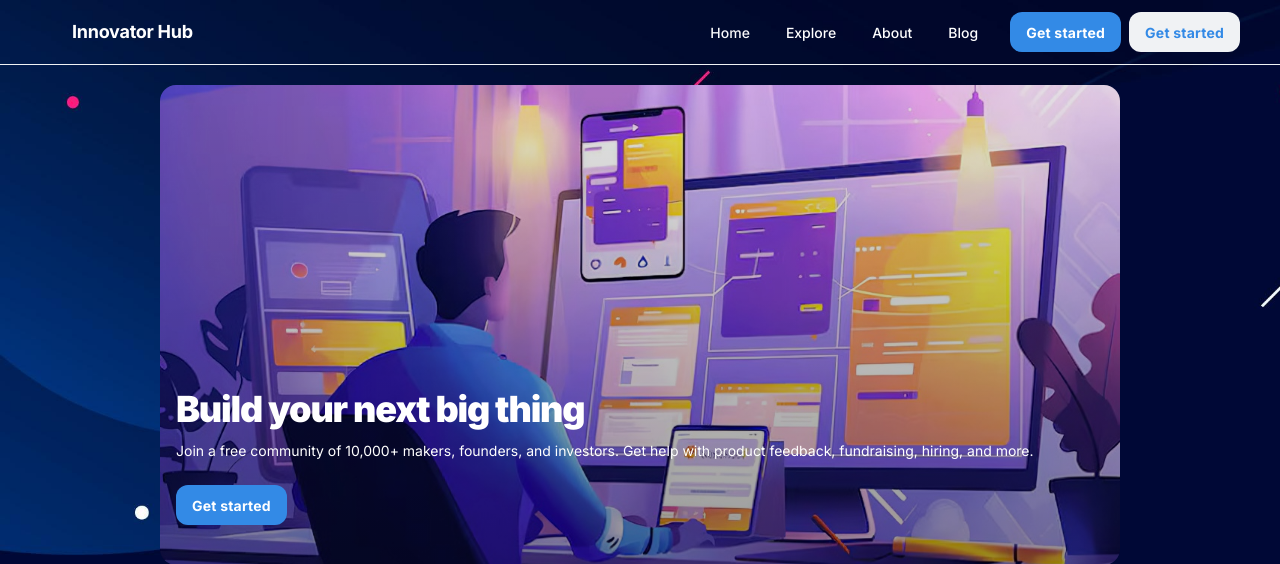
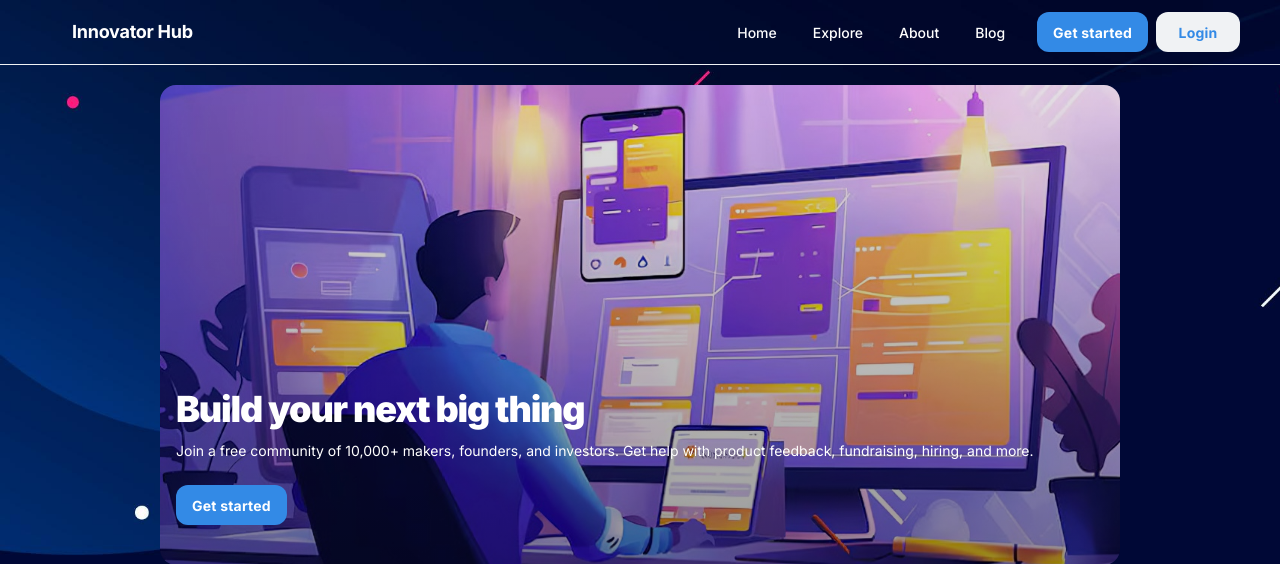
Before and after one commit to Shashank758/API-challenge-, a Flask app: page / in a window 1280 px wide. Shown: the top 564 px of the page. Run offline with Flask 3, Linux system fonts and the light colour scheme; some libraries are stand-ins or nearby versions.

Commit message:
Update index.html

```diff
--- a/templates/index.html
+++ b/templates/index.html
@@ -42,7 +42,7 @@
                 class="flex min-w-[84px] max-w-[480px] cursor-pointer items-center justify-center overflow-hidden rounded-xl h-10 px-4 bg-[#f0f2f4] text-[#338ae6] text-sm font-bold leading-normal tracking-[0.015em]"
               >
                 <span class="truncate">
-                <a href="/get_started" class="list-group-item" onclick="selectOption('getstarted')">Get started</a>
+                <a href="/get_started" class="list-group-item" onclick="selectOption('getstarted')">Login</a>
                 </span>
               </button>
             </div>
```
